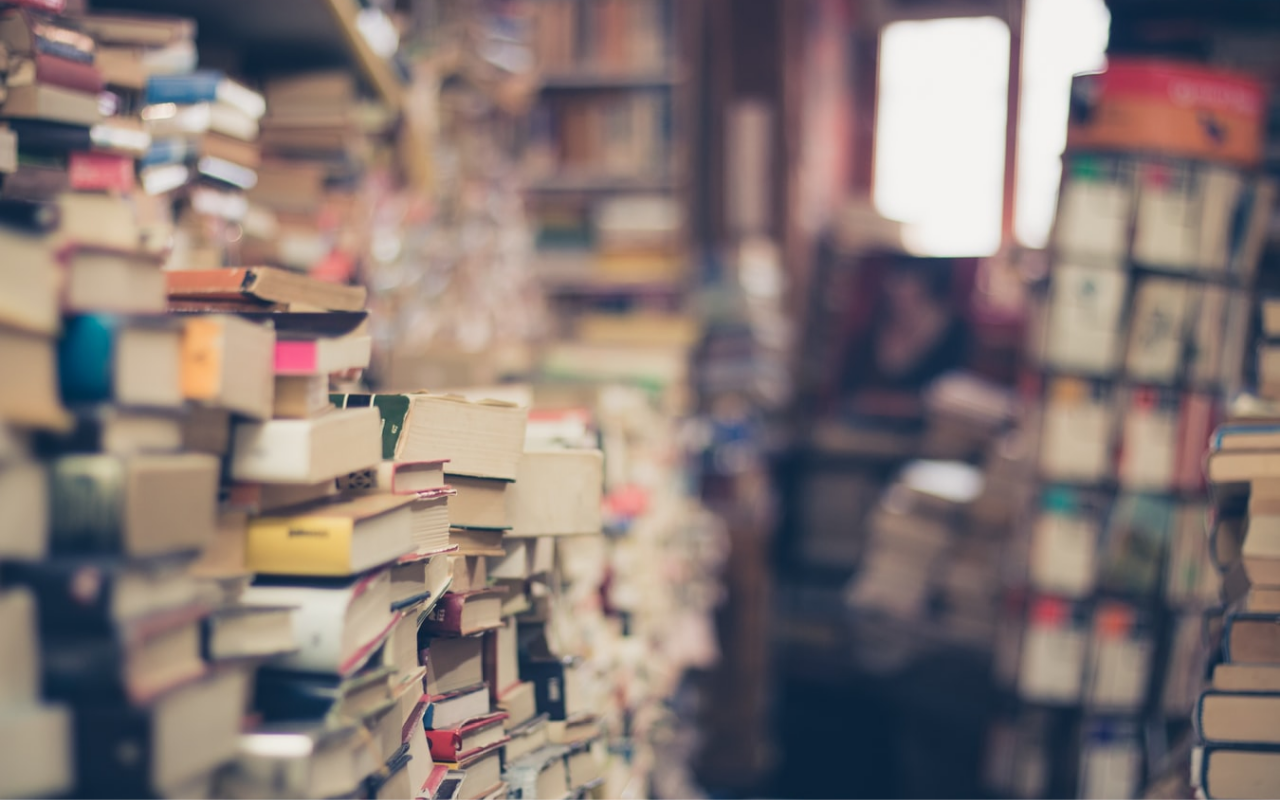
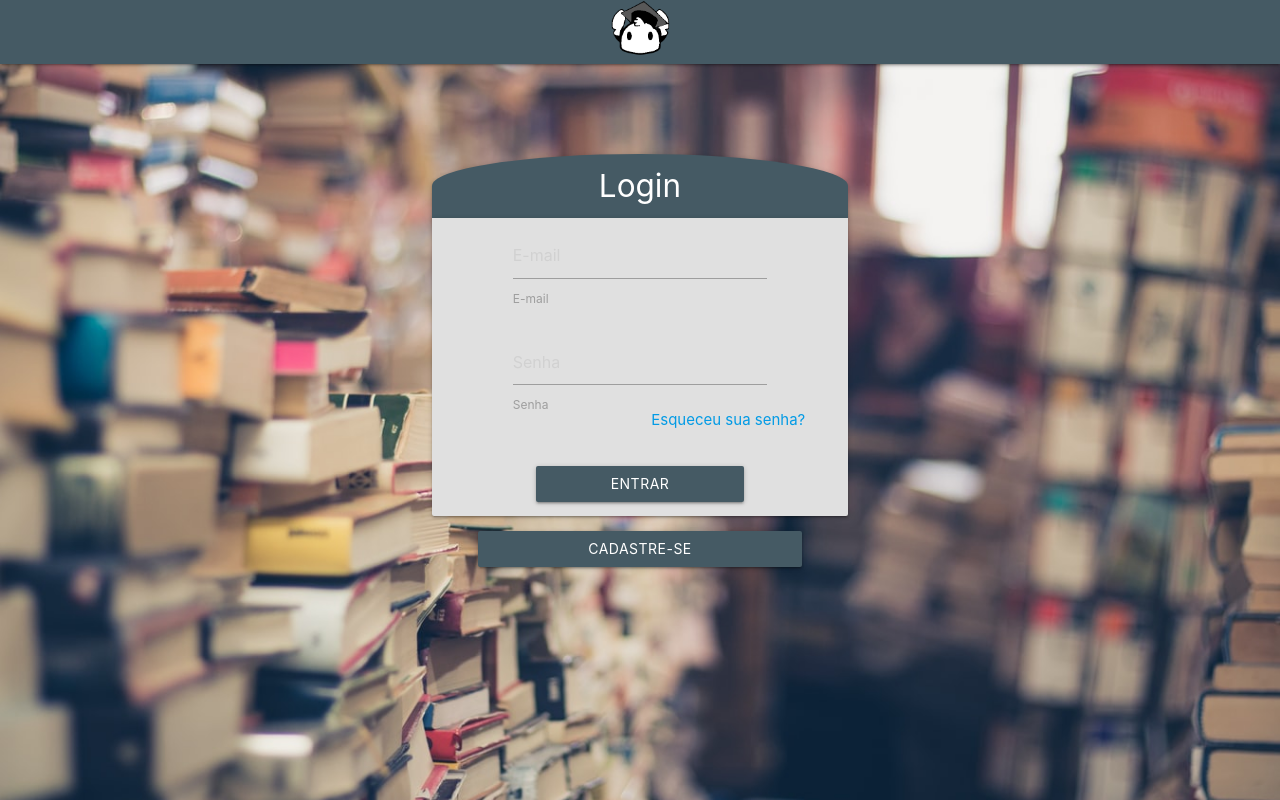
Before and after one commit to cp2-dc-info-projeto-final/plataforma-steacher, a React (Create React App) app in the folder client/: page / in a window 1280 px wide. Built offline with nearby package versions, Linux system fonts and the light colour scheme.

Commit message:
Nova interface grafica da pagina de login

```diff
--- a/client/src/pages/Login.tsx
+++ b/client/src/pages/Login.tsx
@@ -1,12 +1,27 @@
 import React from 'react';
 
+import 'materialize-css/dist/css/materialize.min.css';
+
 import { Background } from '../App.style';
+import NavBar from '../components/navBar/NavBar';
+import Card from '../components/auth/card/Card';
+import LinkButton from '../components/auth/inputs/LinkButton';
 
 export default function Login() {
 
   return (
     <Background>
-
+      <div className="row">
+        <NavBar titulo="" />
+      </div>
+      <div className="row">
+        <div className="col offset-m2 offset-l2 s12 m8 l8" style={{marginTop:"-3%"}}>
+          <Card form="login" />
+        </div>
+        <div className="col offset-m4 offset-l4 s4 m4 l4 center">
+          <LinkButton link="/cadastro" label="Cadastre-se" width="80%"></LinkButton>
+        </div>
+      </div>
     </Background>
   );
 }
```
Also changed, not shown: client/gulpfile.ts (deleted, +0 -9 lines).
